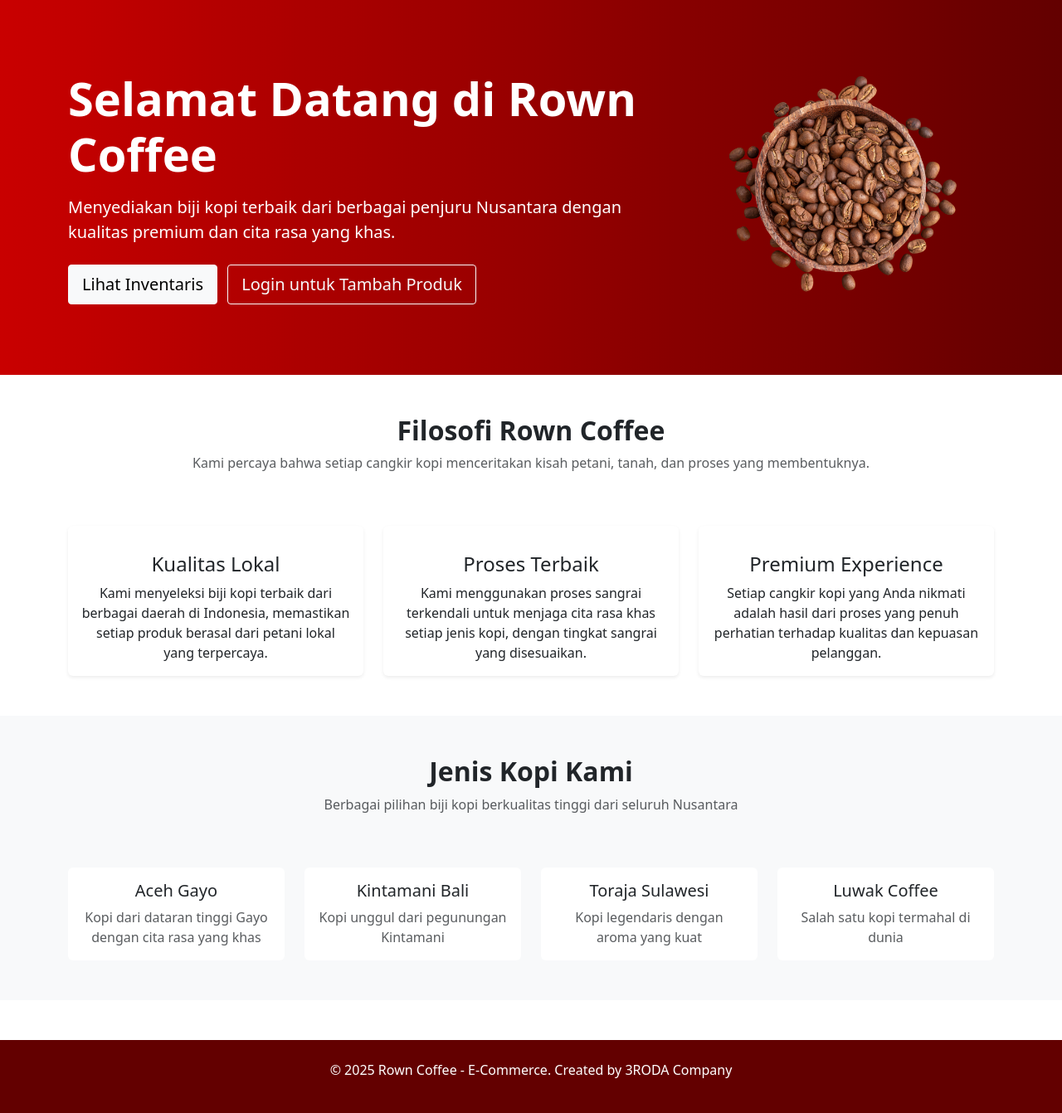
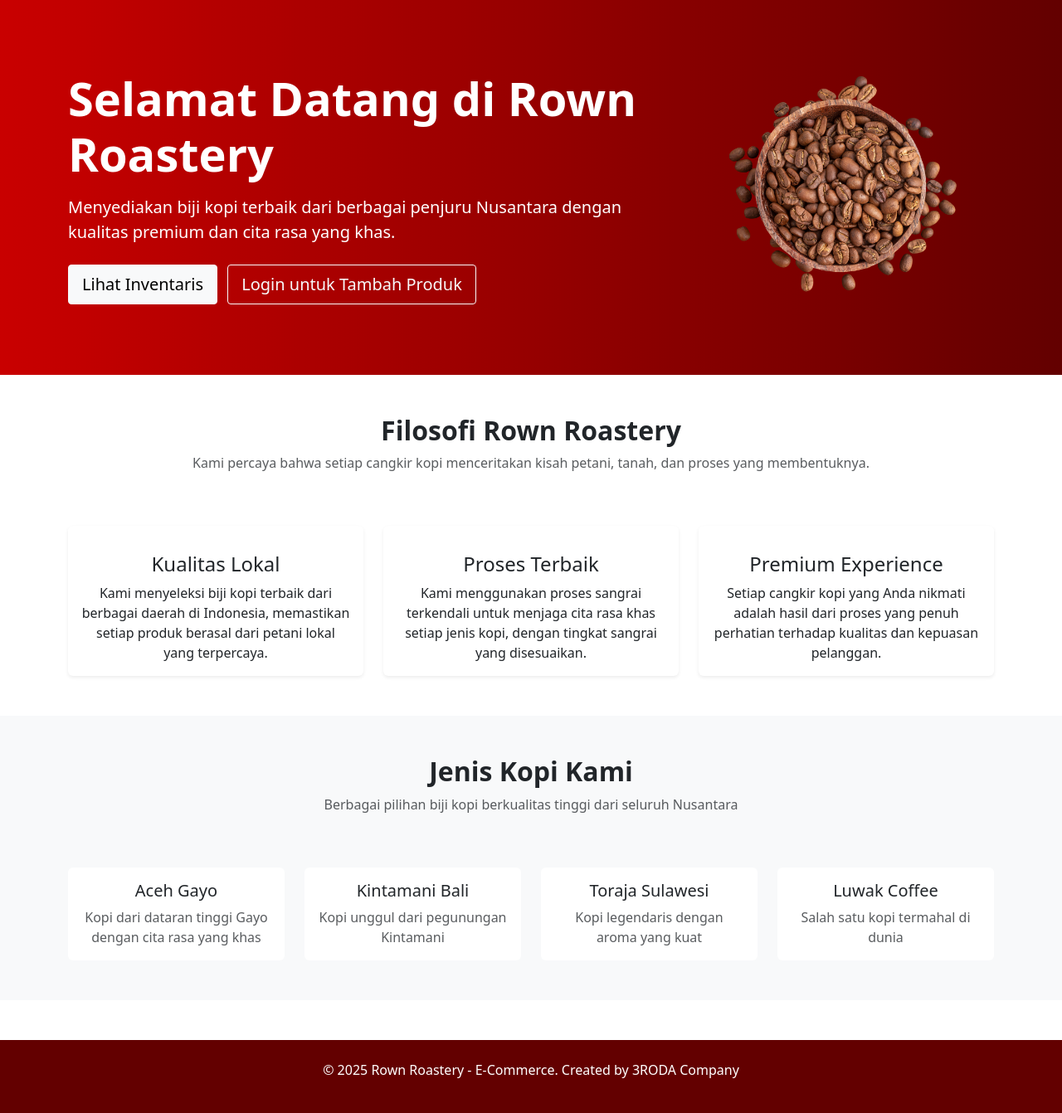
Before and after one commit to farhanzaidann/rown-roastery, a Flask app: page / in a window 1280 px wide. Shown: the part 67-1409 px from the top of the page at 83% size. Run offline with Flask 3, Linux system fonts and the light colour scheme.

Commit message:
change name

```diff
--- a/templates/cart.html
+++ b/templates/cart.html
@@ -1,6 +1,6 @@
 {% extends "layout.html" %}
 
-{% block title %}Keranjang Belanja - Rown Coffee{% endblock %}
+{% block title %}Keranjang Belanja - Rown Roastery{% endblock %}
 
 {% block content %}
 <div class="container mt-5">
--- a/templates/checkout.html
+++ b/templates/checkout.html
@@ -1,6 +1,6 @@
 {% extends "layout.html" %}
 
-{% block title %}Checkout - Rown Coffee{% endblock %}
+{% block title %}Checkout - Rown Roastery{% endblock %}
 
 {% block content %}
 <div class="container mt-5">
--- a/templates/create.html
+++ b/templates/create.html
@@ -1,6 +1,6 @@
 {% extends "layout.html" %}
 
-{% block title %}Tambah Produk - Rown Coffee{% endblock %}
+{% block title %}Tambah Produk - Rown Roastery{% endblock %}
 
 {% block content %}
 <div class="container mt-5">
--- a/templates/index.html
+++ b/templates/index.html
@@ -1,6 +1,6 @@
 {% extends "layout.html" %}
 
-{% block title %}Beranda - Rown Coffee{% endblock %}
+{% block title %}Beranda - Rown Roastery{% endblock %}
 
 {% block content %}
 <!-- Header with gradient background -->
@@ -20,7 +20,7 @@
 
         <div class="row align-items-center">
             <div class="col-12 col-lg-8 text-center text-lg-start">
-                <h1 class="display-4 fw-bold">Selamat Datang di Rown Coffee</h1>
+                <h1 class="display-4 fw-bold">Selamat Datang di Rown Roastery</h1>
                 <p class="lead mt-3">Menyediakan biji kopi terbaik dari berbagai penjuru Nusantara dengan kualitas
                     premium dan cita rasa yang khas.</p>
                 <div class="mt-4">
@@ -34,7 +34,7 @@
             </div>
             <div class="col-12 col-lg-4 text-center mt-4 mt-lg-0">
                 <div class="coffee-icon">
-                    <img src="{{ url_for('static', filename='home-img.png') }}" alt="rown coffee logo"
+                    <img src="{{ url_for('static', filename='home-img.png') }}" alt="Rown Roastery logo"
                         class="img-fluid" width="100%" height="100%">
                 </div>
             </div>
@@ -47,7 +47,7 @@
     <div class="container">
         <div class="row mb-5">
             <div class="col-md-12 text-center">
-                <h2 class="fw-bold">Filosofi Rown Coffee</h2>
+                <h2 class="fw-bold">Filosofi Rown Roastery</h2>
                 <p class="text-muted">Kami percaya bahwa setiap cangkir kopi menceritakan kisah petani, tanah, dan
                     proses yang membentuknya.</p>
             </div>
--- a/templates/layout.html
+++ b/templates/layout.html
@@ -4,7 +4,7 @@
 <head>
     <meta charset="UTF-8">
     <meta name="viewport" content="width=device-width, initial-scale=1.0">
-    <title>{% block title %}Rown Coffee - Sistem Inventaris{% endblock %}</title>
+    <title>{% block title %}Rown Roastery - Sistem Inventaris{% endblock %}</title>
     <!-- Bootstrap 5 CSS -->
     <link href="https://cdn.jsdelivr.net/npm/bootstrap@5.3.0-alpha1/dist/css/bootstrap.min.css" rel="stylesheet">
     <!-- Custom CSS -->
@@ -82,7 +82,7 @@
         <div class="container">
             <div class="row">
                 <div class="col-md-12 text-center">
-                    <p>&copy; 2025 Rown Coffee - E-Commerce. Created by 3RODA Company</p>
+                    <p>&copy; 2025 Rown Roastery - E-Commerce. Created by 3RODA Company</p>
                 </div>
             </div>
         </div>
--- a/templates/login.html
+++ b/templates/login.html
@@ -1,6 +1,6 @@
 {% extends "layout.html" %}
 
-{% block title %}Login - Rown Coffee{% endblock %}
+{% block title %}Login - Rown Roastery{% endblock %}
 
 {% block content %}
 <div class="container mt-5">
--- a/templates/orders.html
+++ b/templates/orders.html
@@ -1,6 +1,6 @@
 {% extends "layout.html" %}
 
-{% block title %}Daftar Pesanan - Rown Coffee{% endblock %}
+{% block title %}Daftar Pesanan - Rown Roastery{% endblock %}
 
 {% block content %}
 <div class="container mt-5">
--- a/templates/read.html
+++ b/templates/read.html
@@ -1,6 +1,6 @@
 {% extends "layout.html" %}
 
-{% block title %}Inventaris - Rown Coffee{% endblock %}
+{% block title %}Inventaris - Rown Roastery{% endblock %}
 
 {% block content %}
 <div class="container mt-5">
--- a/templates/shop.html
+++ b/templates/shop.html
@@ -1,6 +1,6 @@
 {% extends "layout.html" %}
 
-{% block title %}Shop - Rown Coffee{% endblock %}
+{% block title %}Shop - Rown Roastery{% endblock %}
 
 {% block content %}
 <div class="container mt-5">
--- a/templates/update.html
+++ b/templates/update.html
@@ -1,6 +1,6 @@
 {% extends "layout.html" %}
 
-{% block title %}Ubah Produk - Rown Coffee{% endblock %}
+{% block title %}Ubah Produk - Rown Roastery{% endblock %}
 
 {% block content %}
 <div class="container mt-5">
```
